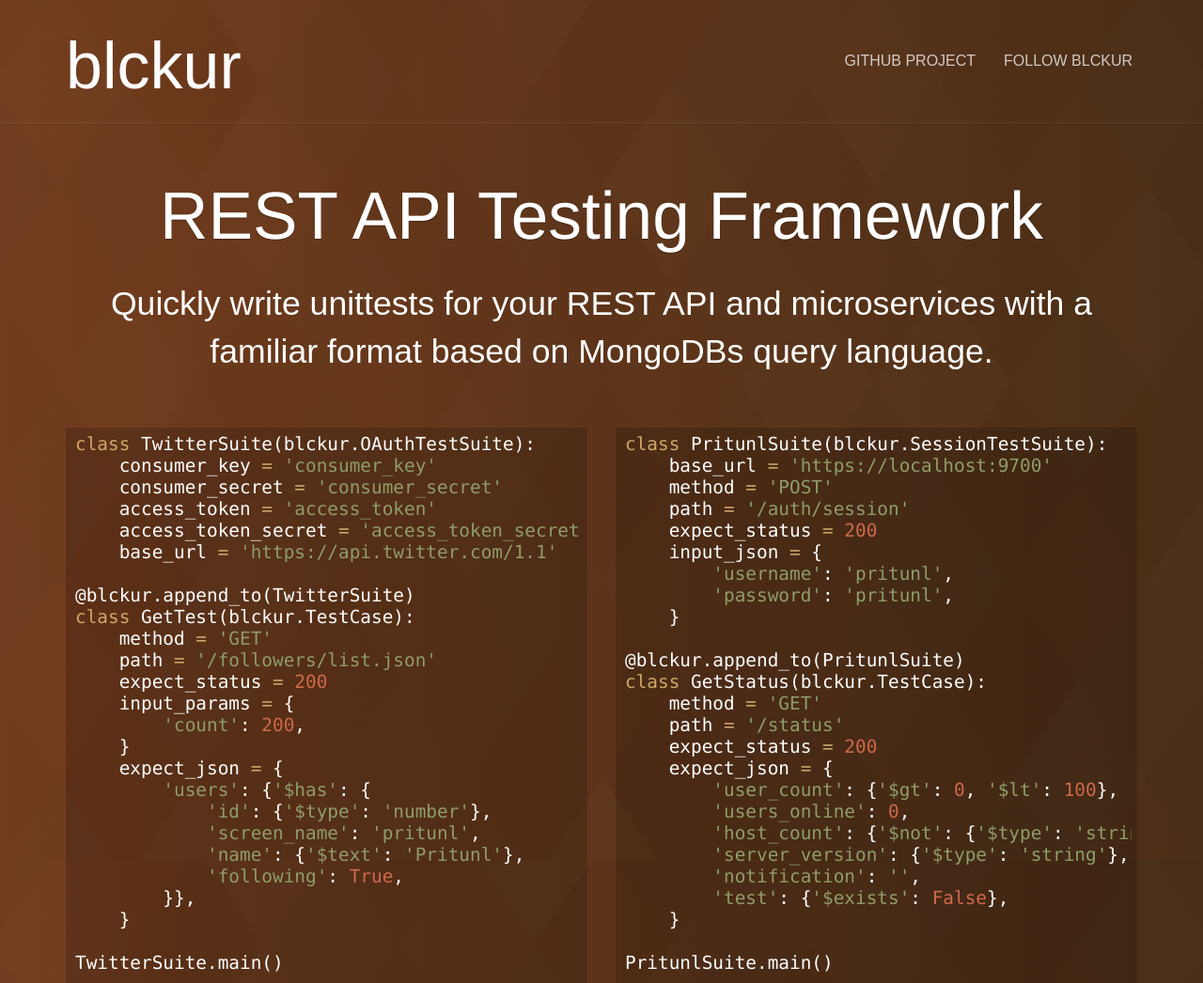
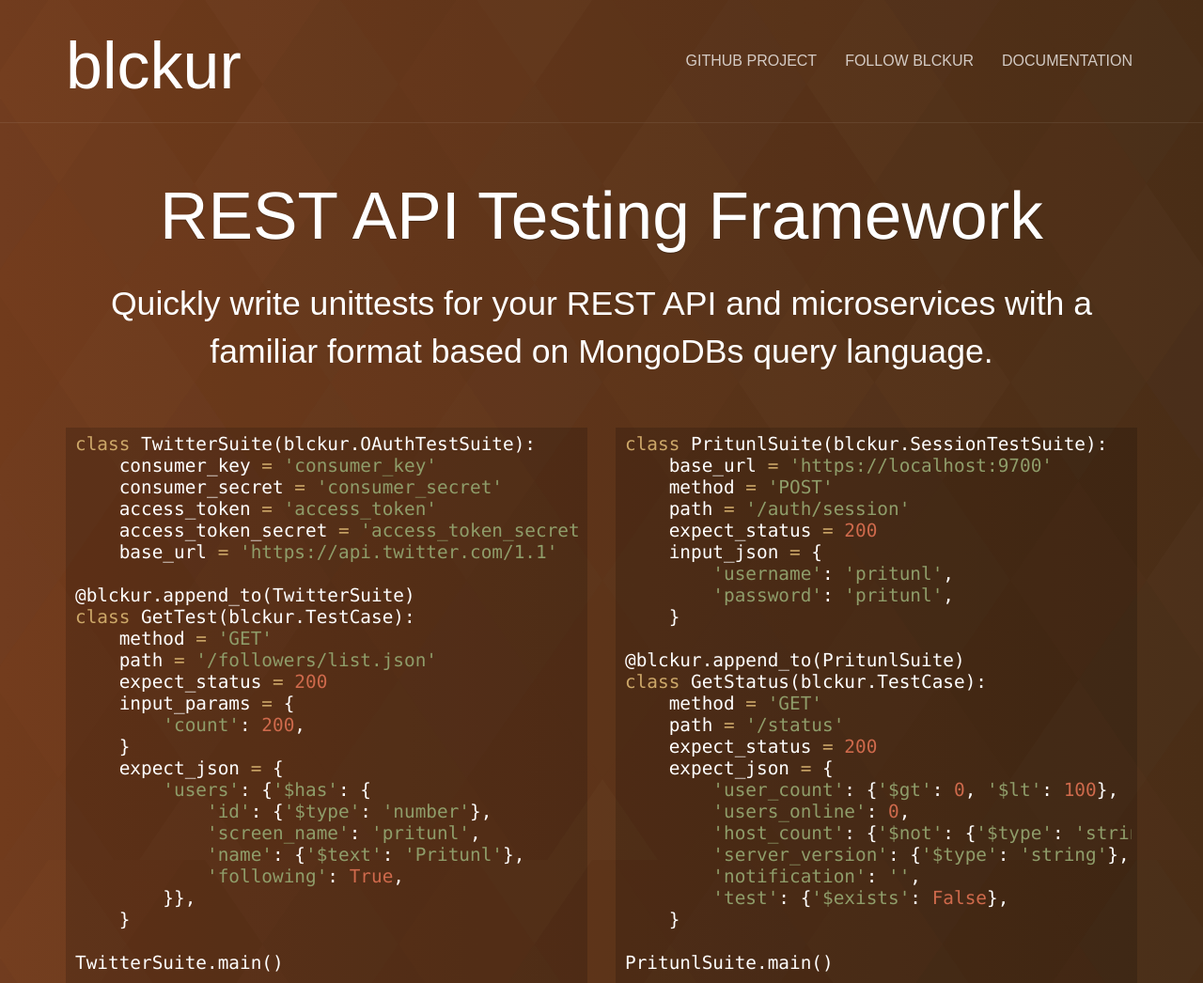
Before and after one commit to jsikel/jsikel.github.io, a plain HTML site: page index.html in a window 1280 px wide. Shown: the top 1046 px of the page at 94% size. Drawn offline with nearby package versions, Linux system fonts and the light colour scheme; a web font is replaced by a local one.

Commit message:
Add link

```diff
--- a/index.html
+++ b/index.html
@@ -57,6 +57,7 @@
           <ul class="nav navbar-nav navbar-right">
             <li><a href="https://github.com/blckur/blckur" target="_blank">GitHub Project</a></li>
             <li><a href="https://twitter.com/blckur" target="_blank">Follow Blckur</a></li>
+            <li><a href="https://github.com/blckur/blckur" target="_blank">Documentation</a></li>
           </ul>
         </div>
       </div>
```
